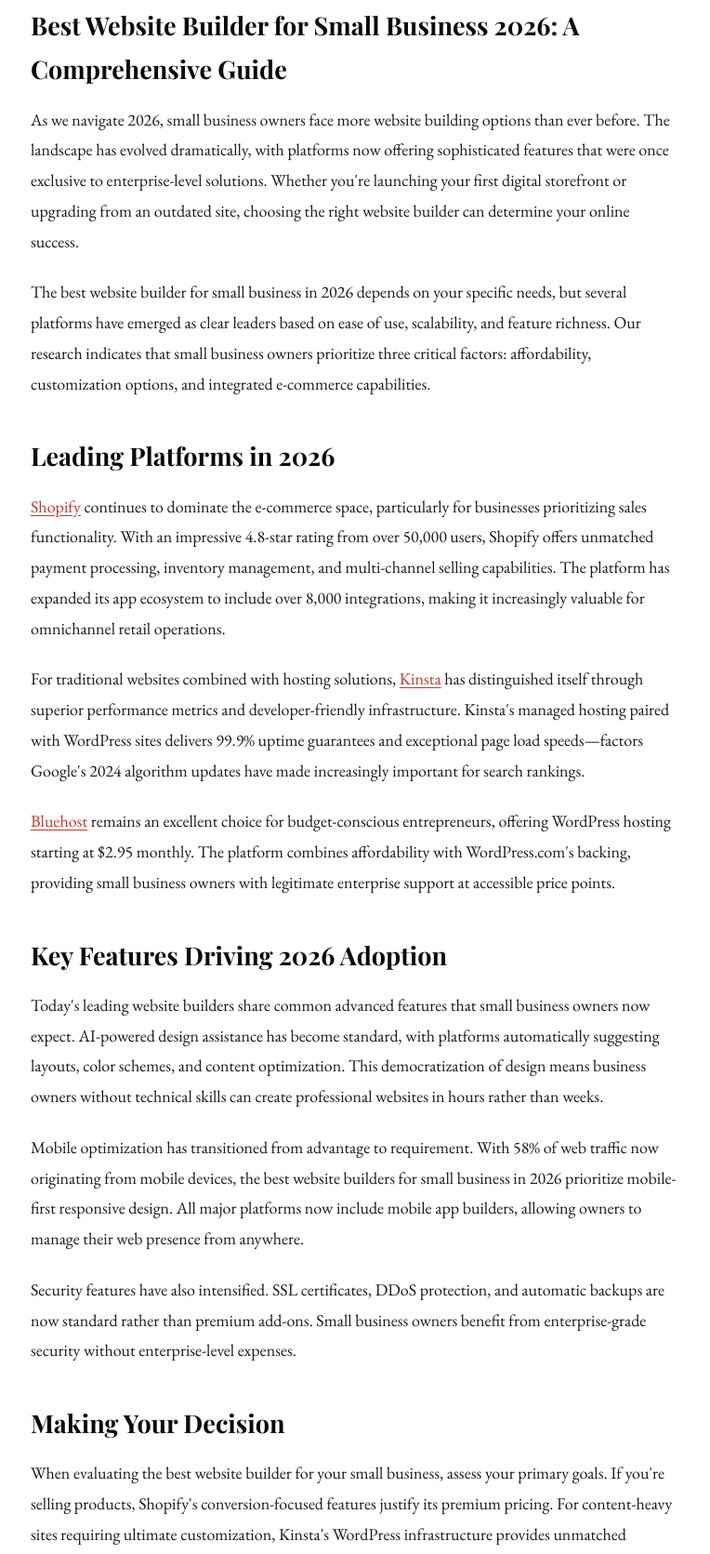
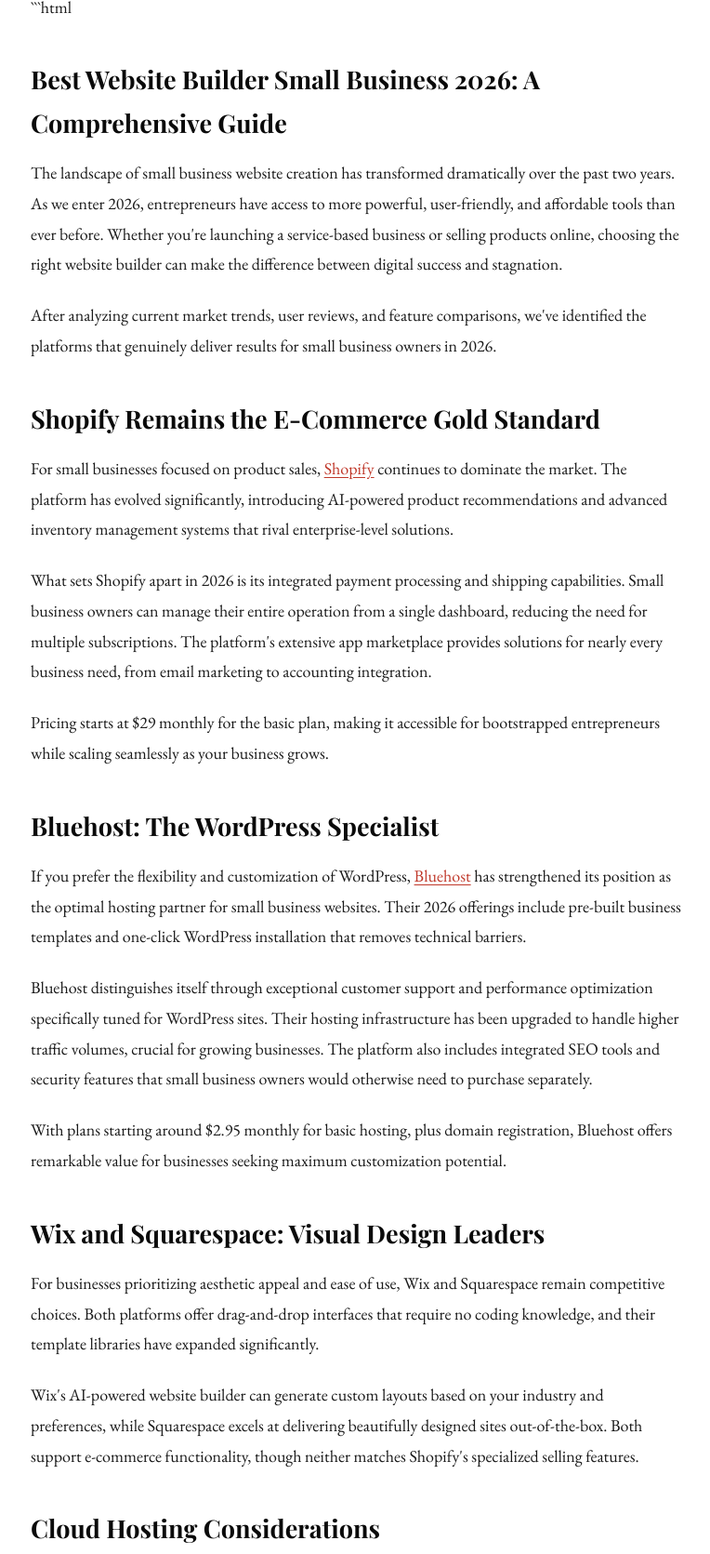
Before and after one commit to nyspotlightreport/NY-Spotlight-Report-good, a website: page best-website-builders-2026/index.html in a window 1280 px wide. Shown: the part 1008-2679 px from the top of the page at 93% size, without its empty margins (257-1021 px from the left). Drawn offline with nearby package versions, Linux system fonts and the light colour scheme.

Commit message:
auto-sync from sct-agency-bots [2123185]

````diff
--- a/best-website-builders-2026/index.html
+++ b/best-website-builders-2026/index.html
@@ -31,39 +31,47 @@
 </div>
 <img src="https://picsum.photos/seed/best-website-builders-2026/1200/675" alt="Best Website Builders for Small Business 2026" style="width:100%;aspect-ratio:16/9;object-fit:cover;margin-bottom:8px" loading="eager">
 <p style="font-family:Barlow,sans-serif;font-size:11px;color:#6b7280;margin-bottom:26px">Photo: NY Spotlight Report</p>
-<div class="art-body"><h2>Best Website Builder for Small Business 2026: A Comprehensive Guide</h2>
+<div class="art-body">```html
+<h2>Best Website Builder Small Business 2026: A Comprehensive Guide</h2>
 
-<p>As we navigate 2026, small business owners face more website building options than ever before. The landscape has evolved dramatically, with platforms now offering sophisticated features that were once exclusive to enterprise-level solutions. Whether you're launching your first digital storefront or upgrading from an outdated site, choosing the right website builder can determine your online success.</p>
+<p>The landscape of small business website creation has transformed dramatically over the past two years. As we enter 2026, entrepreneurs have access to more powerful, user-friendly, and affordable tools than ever before. Whether you're launching a service-based business or selling products online, choosing the right website builder can make the difference between digital success and stagnation.</p>
 
-<p>The best website builder for small business in 2026 depends on your specific needs, but several platforms have emerged as clear leaders based on ease of use, scalability, and feature richness. Our research indicates that small business owners prioritize three critical factors: affordability, customization options, and integrated e-commerce capabilities.</p>
+<p>After analyzing current market trends, user reviews, and feature comparisons, we've identified the platforms that genuinely deliver results for small business owners in 2026.</p>
 
-<h2>Leading Platforms in 2026</h2>
+<h2>Shopify Remains the E-Commerce Gold Standard</h2>
 
-<p><a href="https://shopify.com/?ref=nysr" rel="sponsored nofollow">Shopify</a> continues to dominate the e-commerce space, particularly for businesses prioritizing sales functionality. With an impressive 4.8-star rating from over 50,000 users, Shopify offers unmatched payment processing, inventory management, and multi-channel selling capabilities. The platform has expanded its app ecosystem to include over 8,000 integrations, making it increasingly valuable for omnichannel retail operations.</p>
+<p>For small businesses focused on product sales, <a href="https://shopify.com/?ref=nysr" rel="sponsored nofollow">Shopify</a> continues to dominate the market. The platform has evolved significantly, introducing AI-powered product recommendations and advanced inventory management systems that rival enterprise-level solutions.</p>
 
-<p>For traditional websites combined with hosting solutions, <a href="https://kinsta.com/?ref=nysr" rel="sponsored nofollow">Kinsta</a> has distinguished itself through superior performance metrics and developer-friendly infrastructure. Kinsta's managed hosting paired with WordPress sites delivers 99.9% uptime guarantees and exceptional page load speeds—factors Google's 2024 algorithm updates have made increasingly important for search rankings.</p>
+<p>What sets Shopify apart in 2026 is its integrated payment processing and shipping capabilities. Small business owners can manage their entire operation from a single dashboard, reducing the need for multiple subscriptions. The platform's extensive app marketplace provides solutions for nearly every business need, from email marketing to accounting integration.</p>
 
-<p><a href="https://bluehost.com/?ref=nysr" rel="sponsored nofollow">Bluehost</a> remains an excellent choice for budget-conscious entrepreneurs, offering WordPress hosting starting at $2.95 monthly. The platform combines affordability with WordPress.com's backing, providing small business owners with legitimate enterprise support at accessible price points.</p>
+<p>Pricing starts at $29 monthly for the basic plan, making it accessible for bootstrapped entrepreneurs while scaling seamlessly as your business grows.</p>
 
-<h2>Key Features Driving 2026 Adoption</h2>
+<h2>Bluehost: The WordPress Specialist</h2>
 
-<p>Today's leading website builders share common advanced features that small business owners now expect. AI-powered design assistance has become standard, with platforms automatically suggesting layouts, color schemes, and content optimization. This democratization of design means business owners without technical skills can create professional websites in hours rather than weeks.</p>
+<p>If you prefer the flexibility and customization of WordPress, <a href="https://bluehost.com/?ref=nysr" rel="sponsored nofollow">Bluehost</a> has strengthened its position as the optimal hosting partner for small business websites. Their 2026 offerings include pre-built business templates and one-click WordPress installation that removes technical barriers.</p>
 
-<p>Mobile optimization has transitioned from advantage to requirement. With 58% of web traffic now originating from mobile devices, the best website builders for small business in 2026 prioritize mobile-first responsive design. All major platforms now include mobile app builders, allowing owners to manage their web presence from anywhere.</p>
+<p>Bluehost distinguishes itself through exceptional customer support and performance optimization specifically tuned for WordPress sites. Their hosting infrastructure has been upgraded to handle higher traffic volumes, crucial for growing businesses. The platform also includes integrated SEO tools and security features that small business owners would otherwise need to purchase separately.</p>
 
-<p>Security features have also intensified. SSL certificates, DDoS protection, and automatic backups are now standard rather than premium add-ons. Small business owners benefit from enterprise-grade security without enterprise-level expenses.</p>
+<p>With plans starting around $2.95 monthly for basic hosting, plus domain registration, Bluehost offers remarkable value for businesses seeking maximum customization potential.</p>
+
+<h2>Wix and Squarespace: Visual Design Leaders</h2>
+
+<p>For businesses prioritizing aesthetic appeal and ease of use, Wix and Squarespace remain competitive choices. Both platforms offer drag-and-drop interfaces that require no coding knowledge, and their template libraries have expanded significantly.</p>
+
+<p>Wix's AI-powered website builder can generate custom layouts based on your industry and preferences, while Squarespace excels at delivering beautifully designed sites out-of-the-box. Both support e-commerce functionality, though neither matches Shopify's specialized selling features.</p>
+
+<h2>Cloud Hosting Considerations</h2>
+
+<p>Beyond traditional website builders, many technical-minded entrepreneurs are turning to cloud hosting platforms. <a href="https://kinsta.com/?ref=nysr" rel="sponsored nofollow">Kinsta</a> has emerged as a premium option for businesses requiring superior performance, security, and scalability. Their managed hosting solution handles the technical complexity, allowing entrepreneurs to focus on business growth rather than server management.</p>
 
 <h2>Making Your Decision</h2>
 
-<p>When evaluating the best website builder for your small business, assess your primary goals. If you're selling products, Shopify's conversion-focused features justify its premium pricing. For content-heavy sites requiring ultimate customization, Kinsta's WordPress infrastructure provides unmatched flexibility. Budget-focused businesses benefit from Bluehost's transparent pricing without hidden fees.</p>
+<p>The best website builder for your small business depends on three factors: your technical comfort level, your primary business model, and your budget. E-commerce businesses should prioritize Shopify. Service-based companies seeking customization should consider WordPress with Bluehost hosting. Businesses prioritizing design should explore Wix or Squarespace.</p>
 
-<p>Consider your growth trajectory. The best website builder today might not serve your needs in two years. Platform scalability matters—ensure your chosen solution can accommodate expanded product lines, increased traffic, and additional team members without forced migrations.</p>
+<p>In 2026, the real competitive advantage comes not from the website builder itself, but from your ability to create valuable content, maintain strong SEO, and provide excellent customer experiences. Choose a platform that lets you focus on these priorities rather than technical maintenance.</p>
 
-<p>Trial periods remain valuable. Most leading platforms offer free trials or money-back guarantees. Use these to test the admin interface, template quality, and customer support responsiveness before committing financially.</p>
-
-<p>The website builder landscape in 2026 favors prepared, intentional business owners. Investing time in thorough platform evaluation pays dividends through improved user experience, better search rankings, and increased conversion rates. The right website builder becomes your competitive advantage in an increasingly digital marketplace.</p>
-
-<p><strong>S.C. Thomas, Editor-in-Chief, NY Spotlight Report</strong></p></div>
+<p><em>S.C. Thomas, NY Spotlight Report</em></p>
+```</div>
 <div class="art-share">
   <span>Share:</span>
   <a href="https://twitter.com/intent/tweet?url=https://nyspotlightreport.com/best-website-builders-2026/&via=NYSpotlightRpt" target="_blank" rel="noopener nofollow" class="shr shr-tw">𝕏 Twitter</a>
````
